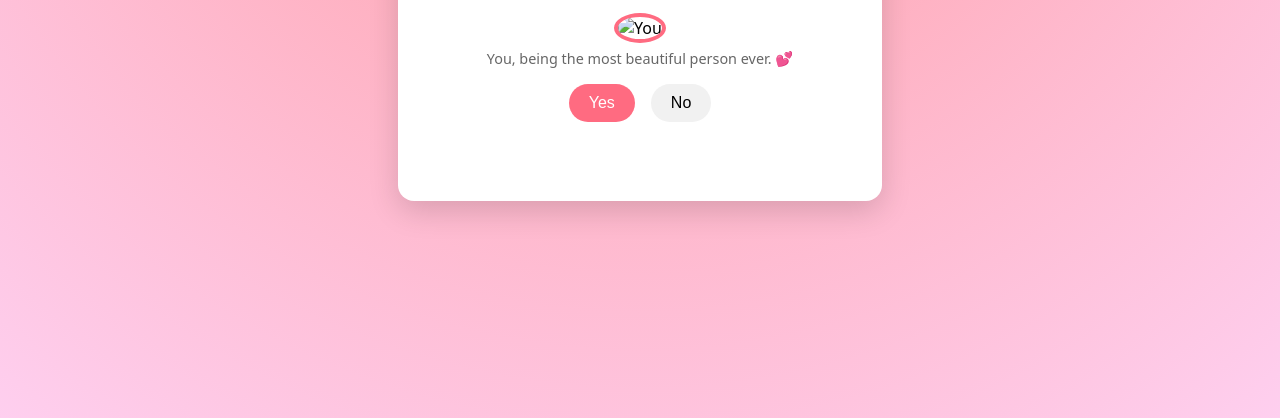
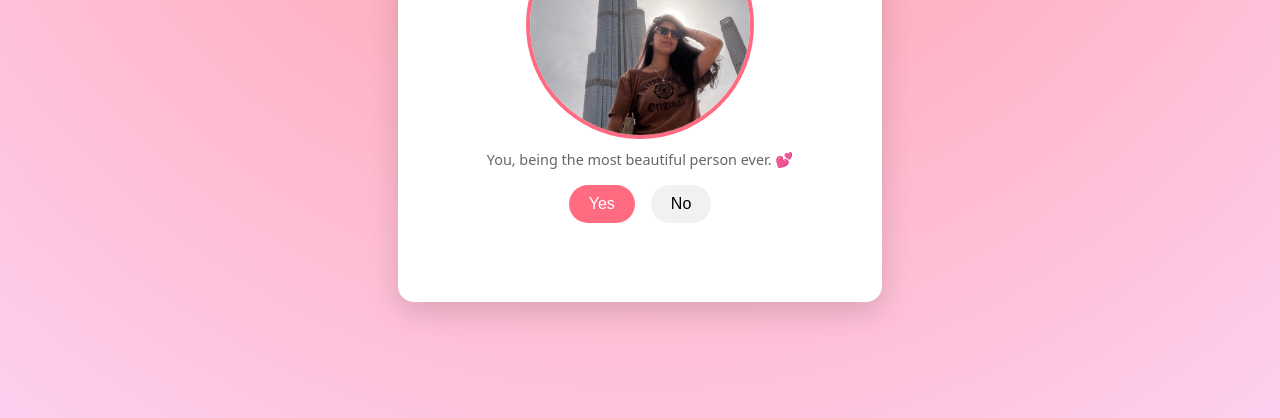
Before and after one commit to Srimanmoturi/valentine, a plain HTML site: page index.html in a window 1280 px wide. Shown: the part 382-800 px from the top of the page. Drawn offline with Linux system fonts and the light colour scheme.

Commit message:
Update index.html

```diff
--- a/index.html
+++ b/index.html
@@ -12,7 +12,7 @@
 
     <!-- Put an img of your girlfriend or both of you (add src later) -->
     <div class="photo-wrapper">
-      <img id="main-photo" src="mylove.jpg" alt="You" />
+      <img id="main-photo" src="mylove.jpeg" alt="You" />
       <p class="caption">You, being the most beautiful person ever. 💕</p>
     </div>
 
```
